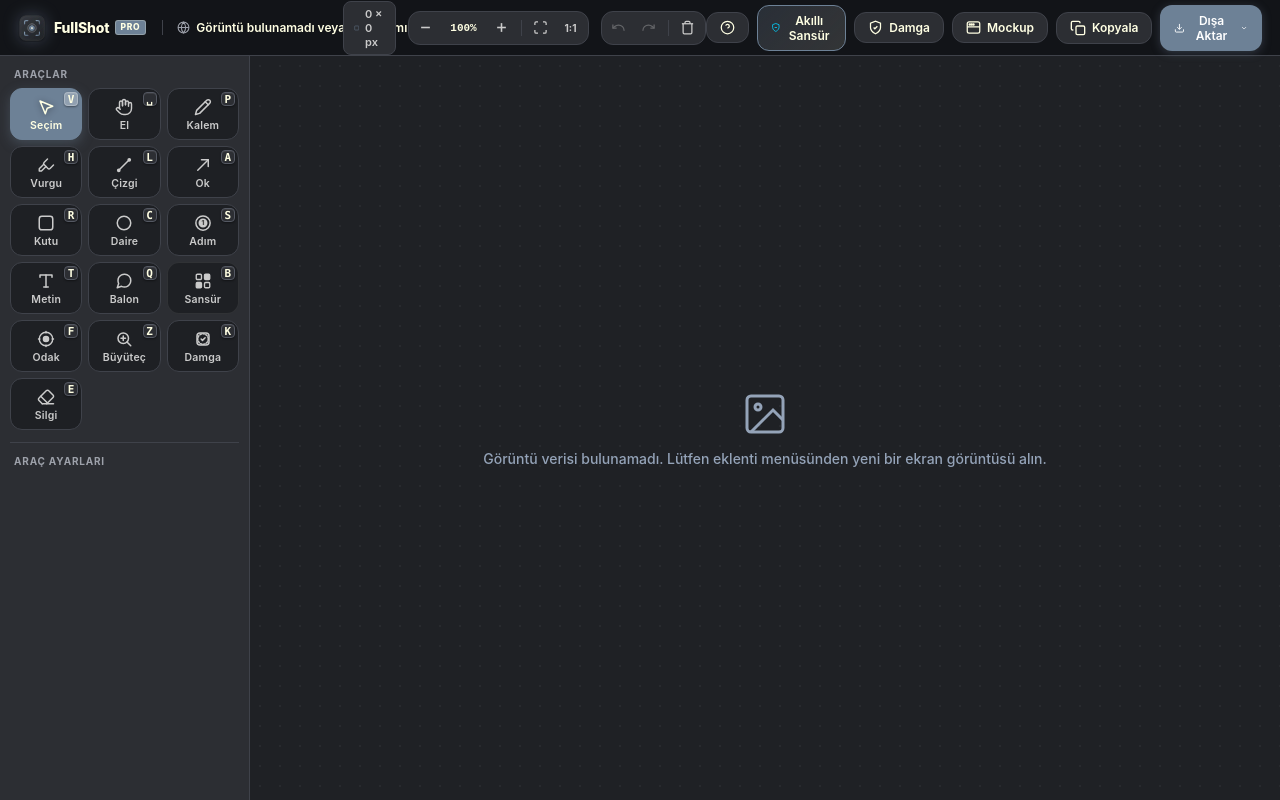
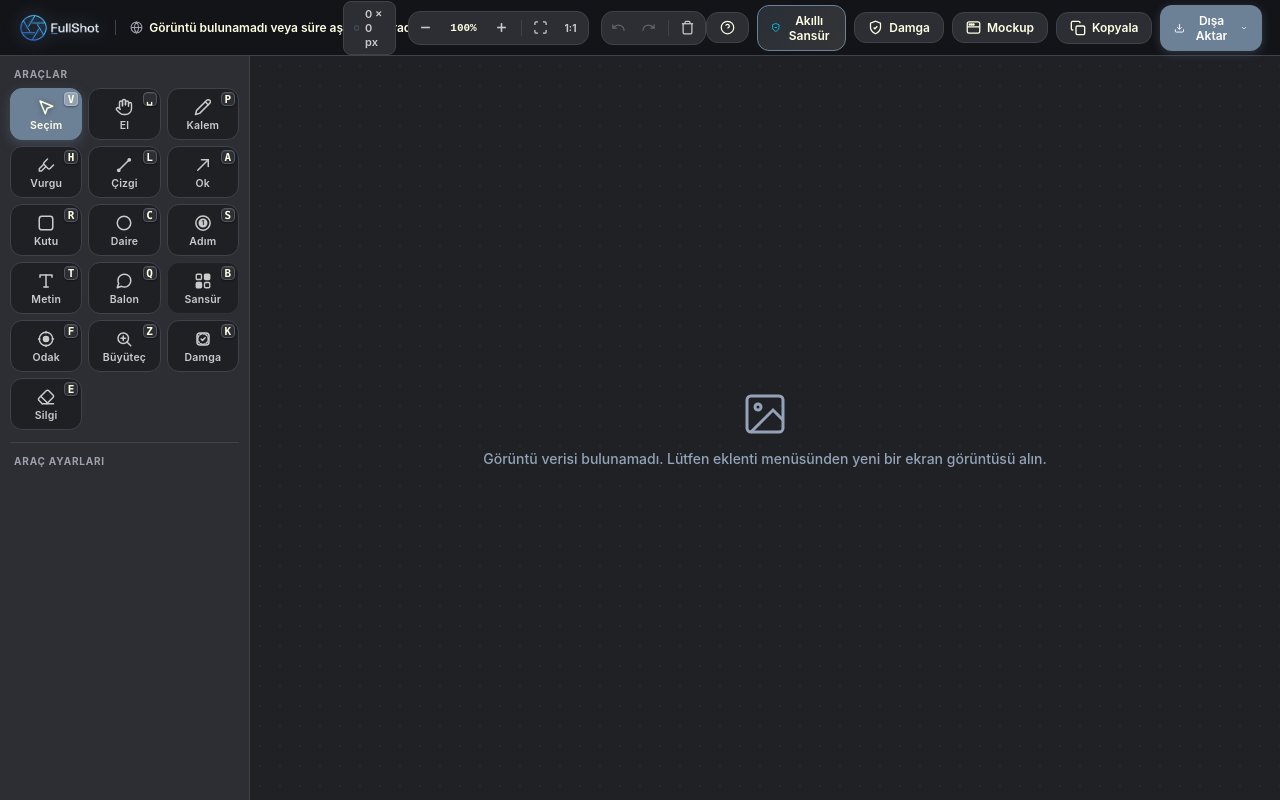
Before and after one commit to cagannbl/fullshot-extension, a browser extension: page src/pages/image-studio/image-studio.html in a window 1280 px wide. Drawn offline with Linux system fonts and the light colour scheme.

Commit message:
fix(branding): restore authentic high-resolution FullShot Pro brand header logo across Image Studio, Video Studio, and Popup

```diff
--- a/src/pages/image-studio/image-studio.css
+++ b/src/pages/image-studio/image-studio.css
@@ -113,60 +113,17 @@ html, body {
 .brand {
   display: flex;
   align-items: center;
-  gap: 9px;
+  gap: 10px;
   user-select: none;
 }
 
-.brand-logo-container {
-  display: flex;
-  align-items: center;
-  gap: 8px;
-  cursor: pointer;
-  user-select: none;
-}
-
-.brand-logo-svg {
-  width: 28px;
-  height: 28px;
+.brand-logo-img {
+  height: 32px;
+  width: auto;
   object-fit: contain;
   filter: drop-shadow(0 0 8px rgba(109, 129, 150, 0.45));
-  border-radius: 6px;
   display: block;
-  flex-shrink: 0;
-}
-
-.brand-text {
-  display: flex;
-  align-items: center;
-  gap: 5px;
-}
-
-.brand-name {
-  font-size: 14px;
-  font-weight: 800;
-  letter-spacing: -0.01em;
-  color: #FFFFE3;
-  text-shadow: 0 1px 2px rgba(0, 0, 0, 0.5);
-}
-
-.brand-badge {
-  font-size: 8.5px;
-  font-weight: 800;
-  letter-spacing: 0.08em;
-  background-color: var(--primary);
-  color: #FFFFE3;
-  padding: 1.5px 5px;
-  border-radius: 3px;
-  line-height: 1.1;
-  text-transform: uppercase;
-  border: 1px solid rgba(255, 255, 227, 0.25);
-}
-
-.brand-logo-img {
-  height: 30px;
-  width: auto;
-  object-fit: contain;
-  display: block;
+  user-select: none;
 }
 
 .page-meta {
--- a/src/pages/image-studio/image-studio.html
+++ b/src/pages/image-studio/image-studio.html
@@ -13,13 +13,7 @@
   <header class="top-bar">
     <div class="bar-left">
       <div class="brand">
-        <div class="brand-logo-container">
-          <img src="../../../assets/branding/fullshot-logo.svg" alt="FullShot Pro Logo" class="brand-logo-svg">
-          <div class="brand-text">
-            <span class="brand-name">FullShot</span>
-            <span class="brand-badge">PRO</span>
-          </div>
-        </div>
+        <img src="../../../assets/branding/fullshot-header-logo.png" alt="FullShot Pro" class="brand-logo-img">
       </div>
 
       <div class="page-meta" id="pageMeta">
--- a/src/pages/popup/popup.css
+++ b/src/pages/popup/popup.css
@@ -110,34 +110,13 @@ html, body {
   gap: 8px;
 }
 
-.brand-logo-container {
-  display: flex;
-  align-items: center;
-  gap: 10px;
-}
-
-.brand-logo-svg {
-  width: 32px;
+.brand-logo-img {
   height: 32px;
+  width: auto;
   object-fit: contain;
   filter: drop-shadow(0 0 8px rgba(109, 129, 150, 0.4));
   display: block;
-  border-radius: 8px;
-  flex-shrink: 0;
-}
-
-.brand-text {
-  display: flex;
-  align-items: center;
-  gap: 6px;
-}
-
-.brand-name {
-  font-size: 15px;
-  font-weight: 800;
-  letter-spacing: -0.01em;
-  color: var(--on-surface); /* #FFFFE3 */
-  text-shadow: 0 1px 3px rgba(0, 0, 0, 0.4);
+  user-select: none;
 }
 
 .brand-badge {
```
Also changed, not shown: AI-TASK-IYILESTIRME.md (added, +84 -0 lines), src/pages/popup/popup.html (+1 -7 lines), src/pages/video-studio/video-studio.html (+2 -7 lines).
